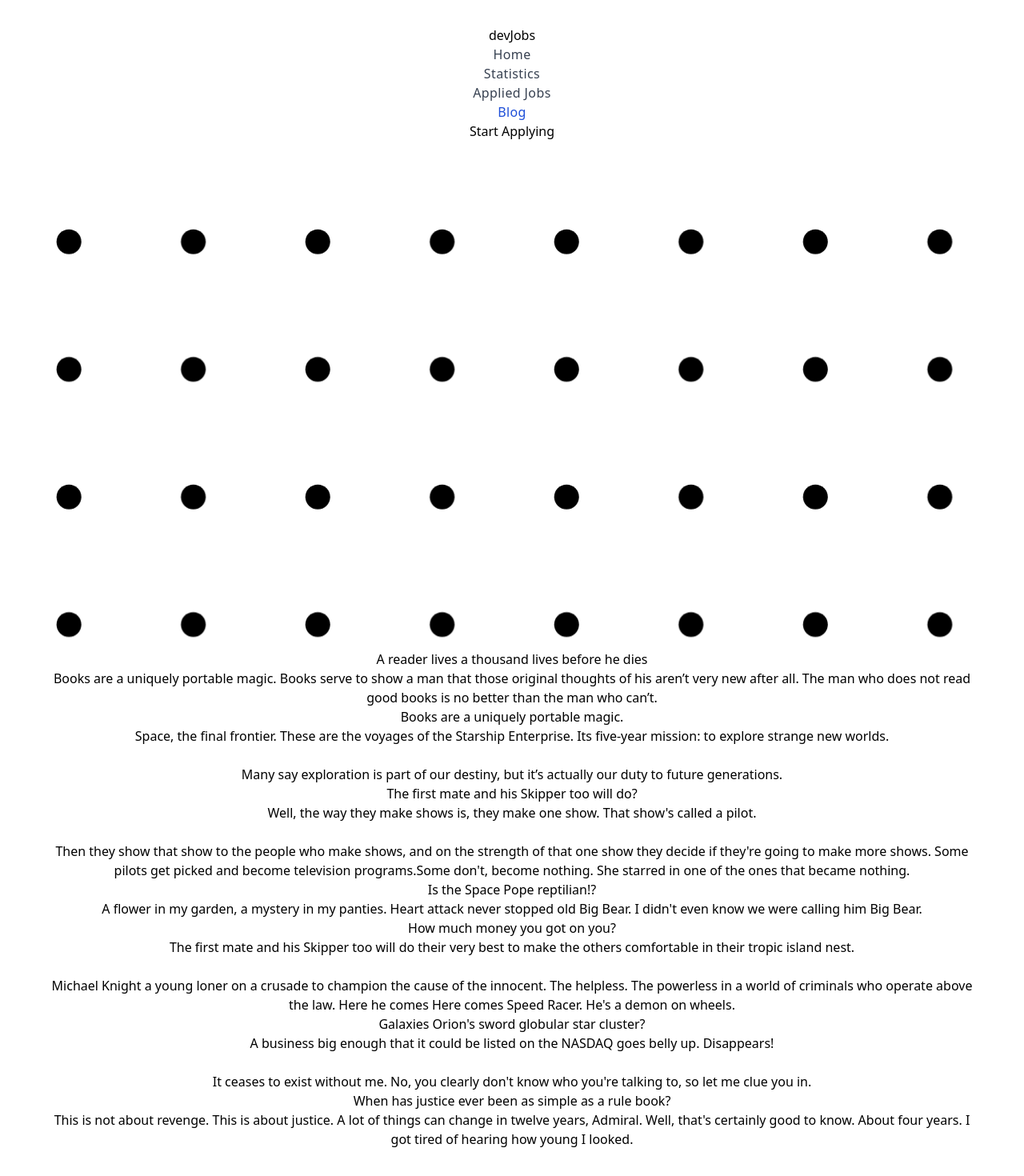
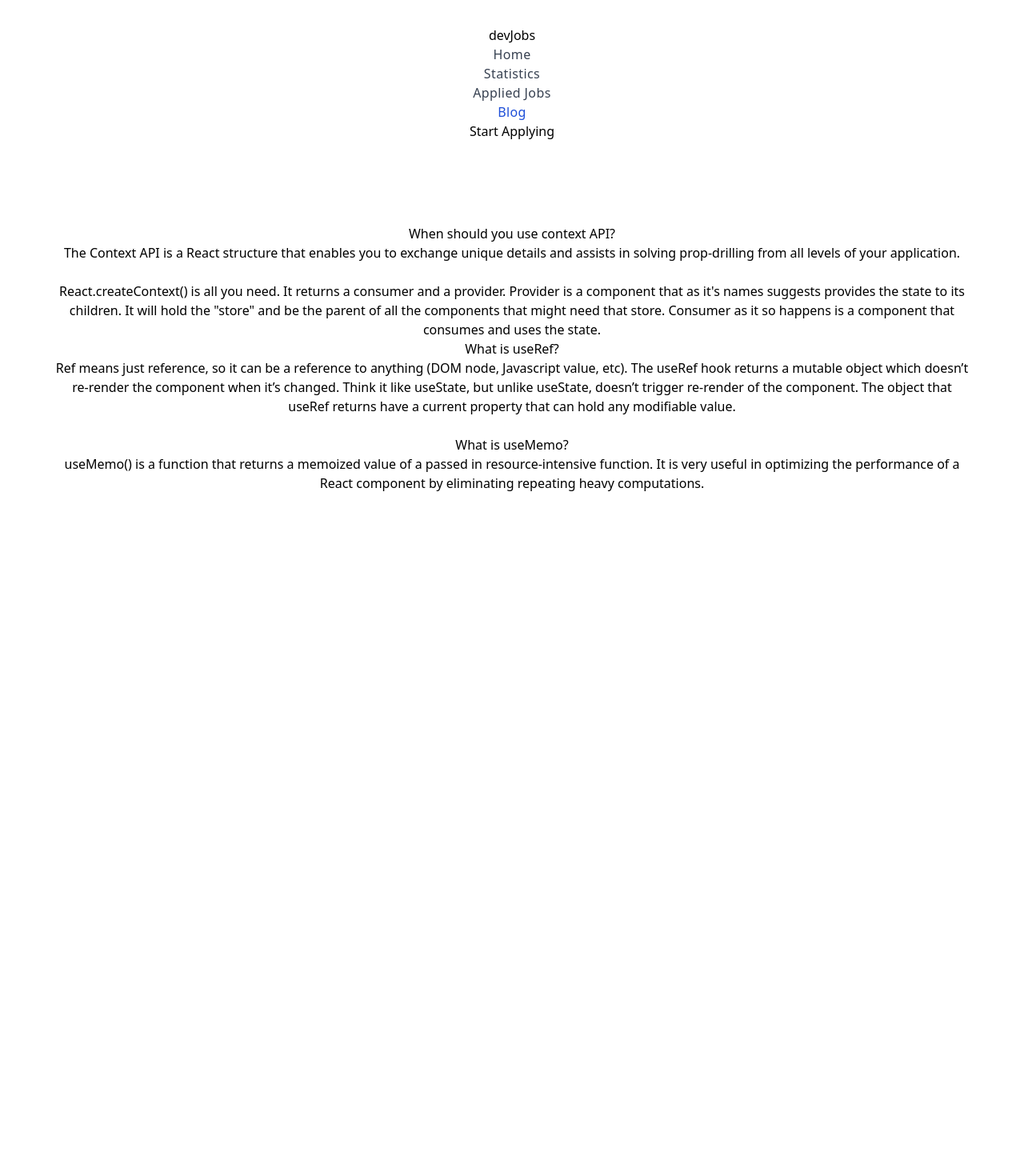
Before and after one commit to mahmud123064/devjob, a React (Vite) app: page /blog in a window 1280 px wide. Shown: the top 1470 px of the page at 80% size. After the commit the page ends 800 px from the top, so only its background shows below. Built offline with nearby package versions, Linux system fonts and the light colour scheme.

Commit message:
Pie chart completed

```diff
--- a/package.json
+++ b/package.json
@@ -15,6 +15,7 @@
     "react": "^18.2.0",
     "react-dom": "^18.2.0",
     "react-router-dom": "^6.10.0",
+    "recharts": "^2.5.0",
     "sort-by": "^1.2.0"
   },
   "devDependencies": {
--- a/src/components/Banner/Banner.jsx
+++ b/src/components/Banner/Banner.jsx
@@ -3,17 +3,17 @@ import { Link } from 'react-router-dom';
 
 const Banner = () => {
     return (
-        <div className='  sm:flex '>
+        <div className='  sm:flex justify-start'>
 
-            <div>
+            <div className=''>
                 {/* <h2 className='max-w-lg mb-6 mr-12 font-sans text-5xl font-bold tracking-tight text-gray-900 sm:text-6xl sm:leading-none'> <span>One Step</span> <br /> <span>Closer To Your</span> <span className='text-blue-200'>Dream Job</span></h2>
 
                 <p>Explore thousands of job opportunities with all the information you need. Its your future. Come find it. Manage all your job application from start to finish.</p> */}
 
 
-                <h2 className='max-w-lg mb-6 mr-12 font-sans text-5xl font-bold tracking-tight text-gray-900 sm:text-6xl sm:leading-none'>
-                    One Step  <br className='hidden md:block' /> Closer To Your  {' '}
-                    <br />  <span className='inline-block text-blue-400'>Dream Job</span>
+                <h2 className='max-w-lg mb-6 mt-8 mr-12 font-sans text-5xl font-bold tracking-tight text-gray-900 sm:text-6xl sm:leading-none justify-start'>
+                    One Step <br className='hidden md:block' /> Closer To Your  {' '}
+                    <br /><span className='inline-block text-blue-400'>Dream Job</span>
                 </h2>
                 <p className=' text-base mb-3 w-11/12 text-gray-700 md:text-lg'>
                     Explore thousands of job opportunities with all the information you need. Its your future. Come find it. Manage all your job application from start to finish.
@@ -25,7 +25,7 @@ const Banner = () => {
 
             <div >
 
-                <img src="../../../public/P3OLGJ1 copy 1.png" alt="Banner image" />
+                <img  className='mt-8' src="../../../public/P3OLGJ1 copy 1.png" alt="Banner image" />
             </div>
 
 
--- a/src/components/Blog/Blog.jsx
+++ b/src/components/Blog/Blog.jsx
@@ -6,39 +6,7 @@ const Blog = () => {
     <div className='my-container'>
       <div className='max-w-xl sm:mx-auto lg:max-w-2xl'>
         <div className='max-w-xl mb-10 md:mx-auto sm:text-center lg:max-w-2xl md:mb-12'>
-          <h2 className='max-w-lg mb-6 font-sans text-3xl font-bold leading-none tracking-tight text-gray-900 sm:text-4xl md:mx-auto'>
-            <span className='relative inline-block'>
-              <svg
-                viewBox='0 0 52 24'
-                fill='currentColor'
-                className='absolute top-0 left-0 z-0 hidden w-32 -mt-8 -ml-20 text-blue-gray-100 lg:w-32 lg:-ml-28 lg:-mt-10 sm:block'
-              >
-                <defs>
-                  <pattern
-                    id='70326c9b-4a0f-429b-9c76-792941e326d5'
-                    x='0'
-                    y='0'
-                    width='.135'
-                    height='.30'
-                  >
-                    <circle cx='1' cy='1' r='.7' />
-                  </pattern>
-                </defs>
-                <rect
-                  fill='url(#70326c9b-4a0f-429b-9c76-792941e326d5)'
-                  width='52'
-                  height='24'
-                />
-              </svg>
-              <span className='relative'>A</span>
-            </span>{' '}
-            reader lives a thousand lives before he dies
-          </h2>
-          <p className='text-base text-gray-700 md:text-lg'>
-            Books are a uniquely portable magic. Books serve to show a man that
-            those original thoughts of his aren’t very new after all. The man
-            who does not read good books is no better than the man who can’t.
-          </p>
+
         </div>
       </div>
       <div className='max-w-screen-xl sm:mx-auto'>
@@ -46,85 +14,52 @@ const Blog = () => {
           <div className='space-y-8'>
             <div>
               <p className='mb-4 text-xl font-medium'>
-                Books are a uniquely portable magic.
+              When should you use context API?
               </p>
               <p className='text-gray-700'>
-                Space, the final frontier. These are the voyages of the Starship
-                Enterprise. Its five-year mission: to explore strange new
-                worlds.
+              The Context API is a React structure that enables you to exchange unique details and assists in solving prop-drilling from all levels of your application.
                 <br />
                 <br />
-                Many say exploration is part of our destiny, but it’s actually
-                our duty to future generations.
+                React.createContext() is all you need. It returns a consumer and a provider. Provider is a component that as it's names suggests provides the state to its children. It will hold the "store" and be the parent of all the components that might need that store. Consumer as it so happens is a component that consumes and uses the state.
+              </p>
+            </div>
+            {/* <div>
+              <p className='mb-4 text-xl font-medium'>
+              What is a custom hook?
+              </p>
+              <p className='text-gray-700'>
+              Custom React JS hooks are reusable functions that a React JS software developer can use to add special and unique functionality to the React applications. Usually, if there is a requirement to add a feature, one can install a third-party library and solve the problem.
+                <br />
+                <br />
+
+              </p>
+            </div> */}
+
+          </div>
+          <div className='space-y-8'>
+            <div>
+              <p className='mb-4 text-xl font-medium'>
+              What is useRef?
+              </p>
+              <p className='text-gray-700'>
+              Ref means just reference, so it can be a reference to anything (DOM node, Javascript value, etc). The useRef hook returns a mutable object which doesn’t re-render the component when it’s changed. Think it like useState, but unlike useState, doesn’t trigger re-render of the component. The object that useRef returns have a current property that can hold any modifiable value.
+                <br />
+                <br />
+
               </p>
             </div>
             <div>
               <p className='mb-4 text-xl font-medium'>
-                The first mate and his Skipper too will do?
+              What is useMemo?
               </p>
               <p className='text-gray-700'>
-                Well, the way they make shows is, they make one show. That
-                show's called a pilot.
+              useMemo() is a function that returns a memoized value of a passed in resource-intensive function. It is very useful in optimizing the performance of a React component by eliminating repeating heavy computations.
                 <br />
                 <br />
-                Then they show that show to the people who make shows, and on
-                the strength of that one show they decide if they're going to
-                make more shows. Some pilots get picked and become television
-                programs.Some don't, become nothing. She starred in one of the
-                ones that became nothing.
+
               </p>
             </div>
-            <div>
-              <p className='mb-4 text-xl font-medium'>
-                Is the Space Pope reptilian!?
-              </p>
-              <p className='text-gray-700'>
-                A flower in my garden, a mystery in my panties. Heart attack
-                never stopped old Big Bear. I didn't even know we were calling
-                him Big Bear.
-              </p>
-            </div>
-          </div>
-          <div className='space-y-8'>
-            <div>
-              <p className='mb-4 text-xl font-medium'>
-                How much money you got on you?
-              </p>
-              <p className='text-gray-700'>
-                The first mate and his Skipper too will do their very best to
-                make the others comfortable in their tropic island nest.
-                <br />
-                <br />
-                Michael Knight a young loner on a crusade to champion the cause
-                of the innocent. The helpless. The powerless in a world of
-                criminals who operate above the law. Here he comes Here comes
-                Speed Racer. He's a demon on wheels.
-              </p>
-            </div>
-            <div>
-              <p className='mb-4 text-xl font-medium'>
-                Galaxies Orion's sword globular star cluster?
-              </p>
-              <p className='text-gray-700'>
-                A business big enough that it could be listed on the NASDAQ goes
-                belly up. Disappears!
-                <br />
-                <br />
-                It ceases to exist without me. No, you clearly don't know who
-                you're talking to, so let me clue you in.
-              </p>
-            </div>
-            <div>
-              <p className='mb-4 text-xl font-medium'>
-                When has justice ever been as simple as a rule book?
-              </p>
-              <p className='text-gray-700'>
-                This is not about revenge. This is about justice. A lot of
-                things can change in twelve years, Admiral. Well, that's
-                certainly good to know. About four years. I got tired of hearing
-                how young I looked.
-              </p>
-            </div>
+
           </div>
         </div>
       </div>
--- a/src/components/Home/Home.jsx
+++ b/src/components/Home/Home.jsx
@@ -6,22 +6,23 @@ import Banner from '../Banner/Banner';
 const Home = () => {
 
     const abc = useLoaderData();
-    // const {catagory_logo,name} = abc;
-    // console.log(name);
-    // console.log(abc);
+    const {catagory_logo,name} = abc;
+    console.log(name);
+    console.log(abc);
 
-    const [jobs, setJobs] = useState([]);
+    // const [jobs, setJobs] = useState([]);
 
-    useEffect(()=>{
-        fetch('catagory.json')
-        .then( res => res.json())
-        .then(data => console.log(data))
-    },[])
+    // useEffect(()=>{
+    //     fetch('catagory.json')
+    //     .then( res => res.json())
+    //     .then(data => setJobs(data))
+    // },[])
+
+    // console.log(jobs);
     return (
         <div className=''>
-            {/* <img src={catagory_logo} alt="" /> */}
             <Banner></Banner>
-            <p>{jobs.job_available}</p>
+            {/* <p>{jobs.job_available}</p> */}
         </div>
     );
 };
--- a/src/components/Statistics/statistics.jsx
+++ b/src/components/Statistics/statistics.jsx
@@ -1,9 +1,37 @@
 import React from 'react';
+// import { Pie, PieChart } from 'recharts';
+import { PieChart, Pie, Tooltip } from 'recharts';
 
 const Statistics = () => {
+    const marks = [
+        {name:"Assignment-1" ,value: 60},
+        {name:"Assignment-2" ,value: 60},
+        {name:"Assignment-3" ,value: 51},
+        {name:"Assignment-4" ,value: 50},
+        {name:"Assignment-5" ,value: 47},
+        {name:"Assignment-6" ,value: 42},
+        {name:"Assignment-7" ,value: 60},
+        {name:"Assignment-8" ,value: 60},
+    ]
+
     return (
+
         <div>
-            <h3>This is statistics page </h3>
+            <PieChart width={400} height={300} className='mx-auto'>
+                <Pie
+                    dataKey="value"
+                    isAnimationActive={true}
+                    data={marks}
+                    cx="50%"
+                    cy="50%"
+                    outerRadius={80}
+                    fill="#8884d8"
+                    label
+                />
+                <Tooltip />
+            </PieChart>
+
+            <figcaption>Pie Chart</figcaption>
         </div>
     );
 };
--- a/src/main.jsx
+++ b/src/main.jsx
@@ -21,7 +21,7 @@ const router = createBrowserRouter([
       {
        path: "/",
        element:<Home></Home>,
-      //  loader:() => fetch('/catagory.json'),
+       loader:() => fetch('/catagory.json'),
       },
       {
         path:"/statistics",
```
Also changed, not shown: public/catagory.json (+18 -3 lines), 1 other file (tests, documents, lock files or other folders).
